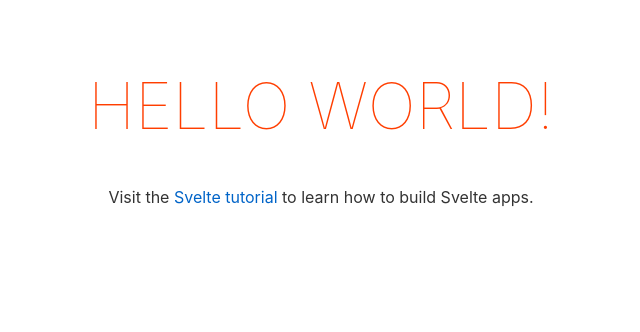
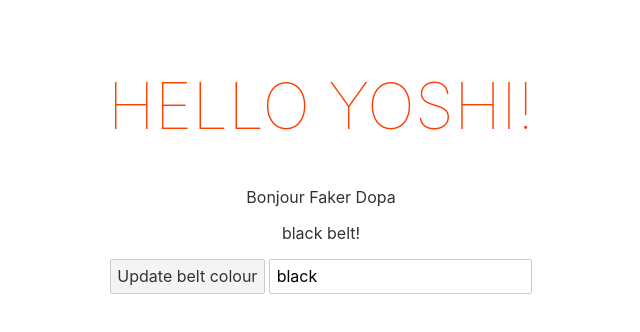
Before and after one commit to firebat75/svelteninjas, a Svelte app: page / in a window 1280 px wide. Shown: the top 332 px of the page, without its empty margins (319-959 px from the left). Built offline with nearby package versions, Linux system fonts and the light colour scheme.

Commit message:
two way binding

```diff
--- a/public/index.html
+++ b/public/index.html
@@ -1,10 +1,11 @@
 <!DOCTYPE html>
 <html lang="en">
+
 <head>
 	<meta charset='utf-8'>
 	<meta name='viewport' content='width=device-width,initial-scale=1'>
 
-	<title>Svelte app</title>
+	<title>Svelte Poll</title>
 
 	<link rel='icon' type='image/png' href='/favicon.png'>
 	<link rel='stylesheet' href='/global.css'>
@@ -15,4 +16,5 @@
 
 <body>
 </body>
+
 </html>
--- a/src/App.svelte
+++ b/src/App.svelte
@@ -1,10 +1,23 @@
 <script>
-	export let name;
+	let name = "Yoshi";
+	let beltColour = "black";
+
+	const handleClick = () => {
+		beltColour = "orange";
+	};
+
+	const handleInput = (e) => {
+		beltColour = e.target.value;
+	};
 </script>
 
 <main>
 	<h1>Hello {name}!</h1>
-	<p>Visit the <a href="https://svelte.dev/tutorial">Svelte tutorial</a> to learn how to build Svelte apps.</p>
+	<p>Bonjour Faker Dopa</p>
+	<p>{beltColour} belt!</p>
+	<button on:click={handleClick}>Update belt colour</button>
+	<!-- <input type="text" on:input={handleInput} value={beltColour} /> -->
+	<input type="text" bind:value={beltColour} />
 </main>
 
 <style>
```
Also changed, not shown: 1 other file (tests, documents, lock files or other folders).
